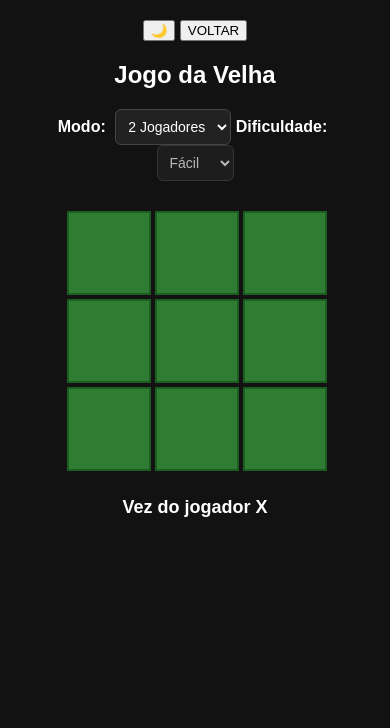
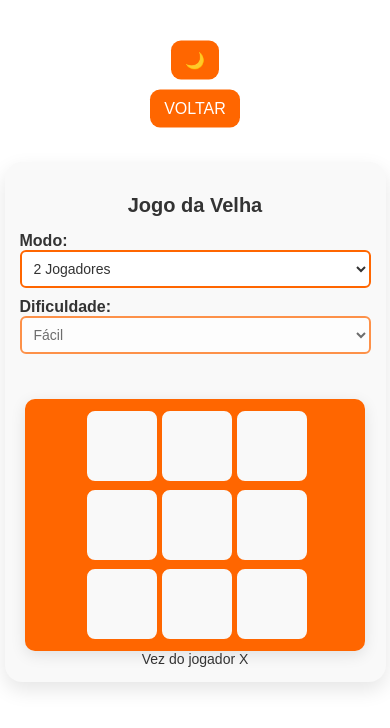
Before and after one commit to Viceleno/meuApp, a website: page MeuApp/www/jogodavelha.html in a window 390 px wide. Drawn offline with Linux system fonts and the light colour scheme; some packages are replaced by stand-ins of ours.

Commit message:
codigo final

```diff
--- a/MeuApp/www/css/jogodavelha.css
+++ b/MeuApp/www/css/jogodavelha.css
@@ -1,29 +1,77 @@
+/* Reset e estrutura geral */
 body {
-    font-family: 'Arial', sans-serif;
-    text-align: center;
-    background-color: #121212;
-    color: #ffffff;
+    -webkit-touch-callout: none;
+    -webkit-text-size-adjust: none;
+    -webkit-user-select: none;
+    background-color: #ffffff;
+    color: #333;
+    font-family: Arial, sans-serif;
+    font-size: 14px;
+    height: 100vh;
     margin: 0;
-    padding: 20px;
+    display: flex;
+    justify-content: center;
+    align-items: center;  /* Centraliza o conteúdo verticalmente */
+    flex-direction: column; /* Empilha os elementos verticalmente */
+    overflow: hidden;
 }
 
-.container {
-    max-width: 400px;
-    margin: 0 auto;
-    background: #1e1e1e;
-    padding: 20px;
-    border-radius: 12px;
-    box-shadow: 0 4px 10px rgba(0, 0, 0, 0.3);
+/* Contêiner para os botões de tema e voltar */
+.top-buttons {
+    display: flex;
+    justify-content: center; /* Centraliza os botões horizontalmente */
+    align-items: center; /* Centraliza os botões verticalmente */
+    gap: 10px; /* Espaçamento entre os botões */
+    position: absolute;
+    top: 10%; /* Ajusta a posição dos botões para o topo da tela */
+    transform: translateY(-50%); /* Ajusta para ficar no meio da tela */
+    width: 100%;
+    z-index: 10;
 }
 
-h1 {
-    font-size: 24px;
-    color: #ffffff;
-    margin-bottom: 15px;
+/* Botões de alternância de tema e voltar */
+#themeToggle,
+#backButton {
+    background-color: #ff6600;
+    border: none;
+    color: #fff;
+    font-size: 16px;
+    padding: 10px 14px;
+    border-radius: 10px;
+    cursor: pointer;
+    transition: background-color 0.3s ease;
 }
 
+#themeToggle:hover,
+#backButton:hover {
+    background-color: #e65c00;
+}
+
+/* Estrutura principal */
+.app {
+    background-color: #f9f9f9;
+    border-radius: 17px;
+    box-shadow: 0 8px 20px rgba(0, 0, 0, 0.1);
+    padding: 30px 20px;
+    width: 100%;
+    max-width: 380px;
+    display: flex;
+    flex-direction: column;
+    align-items: center;
+    z-index: 5;
+}
+
+/* Título */
+h2 {
+    font-size: 28px;
+    margin-bottom: 15px;
+    text-align: center;
+}
+
+/* Container de seleção de dificuldade */
 .select-container {
     margin-bottom: 15px;
+    width: 100%;
 }
 
 label {
@@ -36,81 +84,43 @@ select {
     padding: 8px;
     font-size: 14px;
     border-radius: 6px;
-    border: 1px solid #444;
-    background-color: #222;
-    color: #fff;
+    border: 2px solid #ff6600;
+    background-color: #fff;
+    color: #333;
     cursor: pointer;
-    transition: all 0.3s ease;
+    transition: border-color 0.3s ease;
 }
 
 select:hover {
-    border-color: #00bcd4;
+    border-color: #e65c00;
 }
 
-/* Botão de alternância de tema */
-.theme-toggle {
-    background: none;
-    border: none;
-    font-size: 24px;
-    cursor: pointer;
-    position: absolute;
-    top: 20px;
-    right: 20px;
-  }
-
-  /* Tema escuro ativado manualmente */
-  body.dark-mode {
-    background-image: linear-gradient(to bottom, #2c2c2c, #121212);
-    color: #fff;
-  }
-
-  body.dark-mode .app {
-    background-color: #1e1e1e;
-  }
-
-  body.dark-mode #display {
-    background-color: #121212;
-    color: #fff;
-    border: 1px solid #444;
-  }
-
-  body.dark-mode button {
-    background-color: #444;
-    color: #fff;
-  }
-
-  body.dark-mode button:hover {
-    background-color: #555;
-  }
-
-  body.dark-mode button.clear {
-    background-color: #a94442;
-  }
-
-  body.dark-mode button.clear:hover {
-    background-color: #922d2d;
-  }
-
+/* Tabuleiro */
 #board {
     display: grid;
-    grid-template-columns: repeat(3, 100px);
-    grid-template-rows: repeat(3, 100px);
-    gap: 8px;
+    grid-template-columns: repeat(3, 1fr);
+    gap: 10px;
     justify-content: center;
-    margin: 20px auto;
-    background: #121212;
+    margin: 0 auto;
     padding: 10px;
+    background-color: #ff6600;
     border-radius: 10px;
+    box-shadow: 0 4px 15px rgba(0, 0, 0, 0.1);
+    width: 100%;
+    max-width: 320px; /* Garantindo que o tabuleiro não ultrapasse a largura do contêiner */
+    margin-top: 20px;
 }
 
+/* Células do jogo */
 .cell {
     width: 100px;
     height: 100px;
-    background: #2e7d32;
-    border: 2px solid #1b5e20;
+    background-color: #f9f9f9;
+    border: 2px solid #ff6600;
+    border-radius: 10px;
     font-size: 36px;
     font-weight: bold;
-    color: #ffffff;
+    color: #333;
     display: flex;
     align-items: center;
     justify-content: center;
@@ -119,46 +129,117 @@ select:hover {
 }
 
 .cell:hover {
-    background: #388e3c;
+    background-color: #ffe6d5;
 }
 
-.animated {
-    animation: fadeIn 0.3s ease-in-out;
+/* Botões padrão em laranja */
+button {
+    background-color: #ff6600;
+    color: #fff;
+    border: none;
+    border-radius: 10px;
+    padding: 12px 20px;
+    font-size: 16px;
+    cursor: pointer;
+    transition: background-color 0.3s ease;
 }
 
-@keyframes fadeIn {
-    from { opacity: 0; transform: scale(0.8); }
-    to { opacity: 1; transform: scale(1); }
+button:hover {
+    background-color: #e65c00;
 }
 
-#status {
-    font-size: 18px;
-    font-weight: bold;
-    margin-top: 10px;
-    color: #ffffff;
+button.clear {
+    background-color: #d9534f;
+}
+
+button.clear:hover {
+    background-color: #c9302c;
 }
 
 #restart {
-    margin-top: 15px;
-    padding: 12px 20px;
-    font-size: 16px;
-    background: #00bcd4;
-    color: white;
-    border: none;
-    border-radius: 6px;
-    cursor: pointer;
-    transition: all 0.3s ease;
-    display: none;
+    background: #ff6600;
 }
 
 #restart:hover {
-    background: #0097a7;
+    background: #e65c00;
 }
 
-@media (max-width: 500px) {
+/* Tema escuro */
+body.dark-mode {
+    background-image: linear-gradient(to bottom, #2c2c2c, #121212);
+    color: #fff;
+}
+
+body.dark-mode .app {
+    background-color: #1e1e1e;
+}
+
+body.dark-mode #board {
+    background-color: #ff6600;
+    box-shadow: 0 4px 15px rgba(0, 0, 0, 0.4);
+}
+
+body.dark-mode .cell {
+    background-color: #1e1e1e;
+    border-color: #ff6600;
+    color: #fff;
+}
+
+body.dark-mode .cell:hover {
+    background-color: #333;
+}
+
+body.dark-mode select {
+    background-color: #222;
+    color: #fff;
+    border-color: #ff6600;
+}
+
+body.dark-mode select:hover {
+    border-color: #e65c00;
+}
+
+body.dark-mode button,
+body.dark-mode .theme-toggle,
+body.dark-mode #backButton {
+    background-color: #ff6600;
+    color: #fff;
+}
+
+body.dark-mode button:hover,
+body.dark-mode .theme-toggle:hover,
+body.dark-mode #backButton:hover {
+    background-color: #e65c00;
+}
+
+body.dark-mode button.clear {
+    background-color: #a94442;
+}
+
+body.dark-mode button.clear:hover {
+    background-color: #922d2d;
+}
+
+/* Responsividade para telas pequenas */
+@media (max-width: 768px) {
+    body {
+        flex-direction: column;
+    }
+
+    /* Centraliza o tabuleiro na tela */
+    .app {
+        padding: 20px 10px;
+        max-width: 90%;
+    }
+
+    h2 {
+        font-size: 24px;
+    }
+
+    /* Reduz o tamanho das células no tabuleiro */
     #board {
         grid-template-columns: repeat(3, 80px);
-        grid-template-rows: repeat(3, 80px);
+        gap: 8px;
     }
 
     .cell {
@@ -166,4 +247,45 @@ select:hover {
         height: 80px;
         font-size: 28px;
     }
+
+    /* Ajusta a largura do contêiner para dispositivos móveis */
+    .select-container {
+        display: flex;
+        flex-direction: column;
+        width: 100%;
+    }
+
+    select {
+        margin-bottom: 10px;
+    }
 }
+
+/* Responsividade para telas muito pequenas (ex. celulares) */
+@media (max-width: 500px) {
+    /* Ajustes finos para telas menores */
+    .app {
+        padding: 15px;
+        width: 100%;
+    }
+
+    h2 {
+        font-size: 20px;
+    }
+
+    /* Aumenta a área clicável do tabuleiro */
+    #board {
+        grid-template-columns: repeat(3, 70px);
+        gap: 5px;
+    }
+
+    .cell {
+        width: 70px;
+        height: 70px;
+        font-size: 24px;
+    }
+
+    .top-buttons {
+        flex-direction: column;
+        top: 10%;
+    }
+}
--- a/MeuApp/www/jogodavelha.html
+++ b/MeuApp/www/jogodavelha.html
@@ -8,8 +8,11 @@
 </head>
 <body>
 
-    <button id="themeToggle">🌙</button>
-    <button id="themeToggle">VOLTAR</button>
+    <!-- Contêiner para os botões de tema e voltar -->
+    <div class="top-buttons">
+        <button id="themeToggle">🌙</button>
+        <button id="backButton">VOLTAR</button>
+    </div>
 
     <div class="app">
         <h2>Jogo da Velha</h2>
--- a/MeuApp/www/js/jogodavelha.js
+++ b/MeuApp/www/js/jogodavelha.js
@@ -9,12 +9,18 @@ const statusText = document.getElementById("status");
 const restartButton = document.getElementById("restart");
 const difficultySelect = document.getElementById("difficulty");
 const gameModeSelect = document.getElementById("gameMode");
+const backButton = document.getElementById("backButton"); // Referência ao botão de voltar
 
 window.onload = function() {
     mode = gameModeSelect.value;
     updateDifficultyState();
     createBoard();
 };
+
+// Função para voltar ao index.html quando o botão for clicado
+backButton.addEventListener("click", function() {
+    window.location.href = "index.html"; // Redireciona para o index.html
+});
 
 function updateDifficultyState() {
     difficultySelect.disabled = mode !== "bot";
@@ -170,6 +176,27 @@ function restartGame() {
     createBoard();
 }
 
+const themeToggle = document.getElementById("themeToggle");
+
+themeToggle.addEventListener("click", () => {
+    document.body.classList.toggle("dark-mode");
+
+    // Atualiza o ícone do botão conforme o tema
+    if (document.body.classList.contains("dark-mode")) {
+        themeToggle.textContent = "☀️";
+    } else {
+        themeToggle.textContent = "🌙";
+    }
+});
+
+// Caso queira que o tema se ajuste automaticamente ao sistema na primeira carga
+window.addEventListener("DOMContentLoaded", () => {
+    if (window.matchMedia && window.matchMedia('(prefers-color-scheme: dark)').matches) {
+        document.body.classList.add("dark-mode");
+        themeToggle.textContent = "☀️";
+    }
+});
+
 restartButton.addEventListener("click", restartGame);
 gameModeSelect.addEventListener("change", () => {
     mode = gameModeSelect.value;
```
Also changed, not shown: MeuApp/www/js/tarefas.js (+9 -0 lines).
